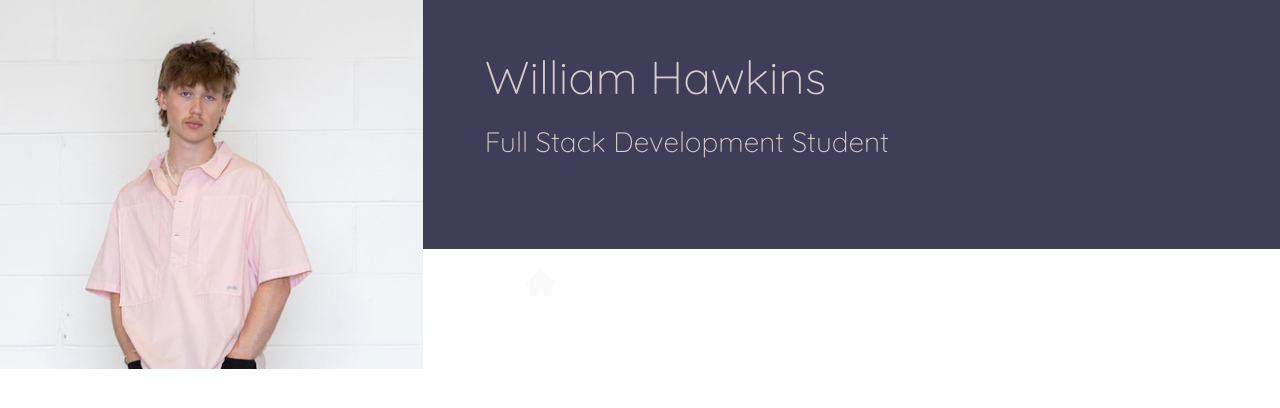
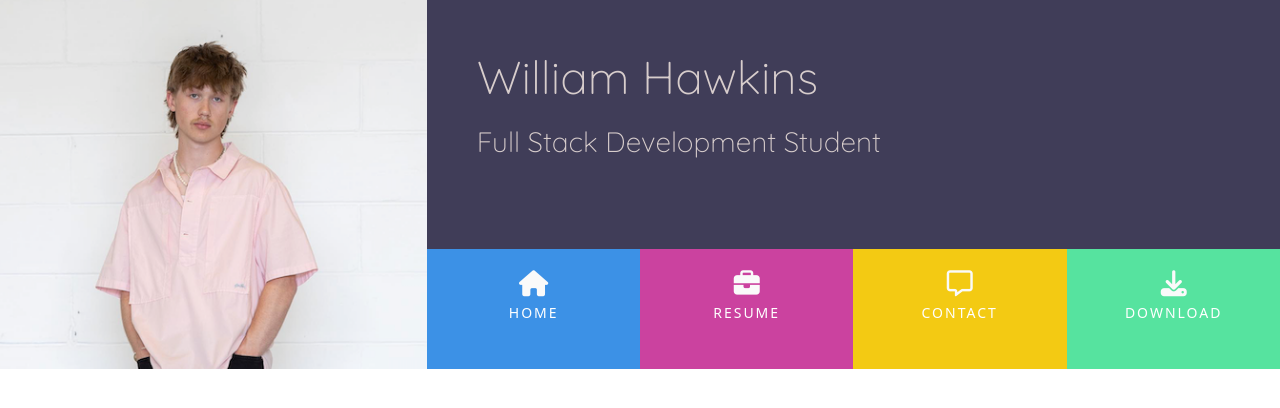
Before and after one commit to Willr-hawkins/William-hawkins-resume, a plain HTML site: page index.html in a window 1280 px wide. Drawn offline with nearby package versions, Linux system fonts and the light colour scheme.

Commit message:
Add nav bar and finish styling header

```diff
--- a/assets/css/style.css
+++ b/assets/css/style.css
@@ -5,6 +5,22 @@
 
 .bg-color-title {
     background-color: #403D58;
+}
+
+.ui-menu-color-home {
+    background-color: #3C91E6;
+}
+
+.ui-menu-color-resume {
+    background-color: #CB429F;
+}
+
+.ui-menu-color-contact {
+    background-color: #F3CA13;
+}
+
+.ui-menu-color-download {
+    background-color: #56E39F;
 }
 
 /* -------------------------------------- Heading */
--- a/index.html
+++ b/index.html
@@ -8,25 +8,36 @@
     <link href="https://cdn.jsdelivr.net/npm/bootstrap@5.3.3/dist/css/bootstrap.min.css" rel="stylesheet" integrity="sha384-QWTKZyjpPEjISv5WaRU9OFeRpok6YctnYmDr5pNlyT2bRjXh0JMhjY6hW+ALEwIH" crossorigin="anonymous">
     <!-- Link for font awsome -->
     <script src="https://kit.fontawesome.com/7c1ff51b02.js" crossorigin="anonymous"></script>
+    <!-- link for hover styling -->
+    <link rel="stylesheet" href="https://cdnjs.cloudflare.com/ajax/libs/hover.css/2.1.1/css/hover-min.css" type="text/css"/>
     <!-- Link CSS to html -->
     <link rel="stylesheet" href="assets/css/style.css">
 </head>
 <body>
     <header>
-        <div class="row no-gutters">
+        <div class="row g-0">
             <a href="index.html" class="col-md-4 logo"></a>
             <div class="col-md-8">
-                <div class="row no-gutters bg-color-title">
+                <div class="row g-0 bg-color-title">
                     <div class="col heading">
                         <h1 class="name">William Hawkins</h1>
                         <h2 class="title">Full Stack Development Student</h2>
                     </div>
                 </div>
-                <div class="row no-gutters">
+                <div class="row g-0">
                     <div class="col">
                         <ul id="nav" class="list-inline menucontainer">
                             <li class="col-6 col-sm-3 ui-menu-color-home list-inline-item menuitem">
                                 <a href="index.html" class="hvr-sweep-to-bottom"><i class="fa-solid fa-house"></i><span>Home</span></a>
+                            </li>
+                            <li class="col-6 col-sm-3 ui-menu-color-resume list-inline-item menuitem">
+                                <a href="#" class="hvr-sweep-to-bottom"><i class="fa-solid fa-briefcase"></i><span>Resume</span></a>
+                            </li>
+                            <li class="col-6 col-sm-3 ui-menu-color-contact list-inline-item menuitem">
+                                <a href="#" class="hvr-sweep-to-bottom"><i class="fa-regular fa-message"></i><span>Contact</span></a>
+                            </li>
+                            <li class="col-6 col-sm-3 ui-menu-color-download list-inline-item menuitem">
+                                <a href="#" class="hvr-sweep-to-bottom"><i class="fa-solid fa-download"></i><span>Download</span></a>
                             </li>
                         </ul>
                     </div>
```
